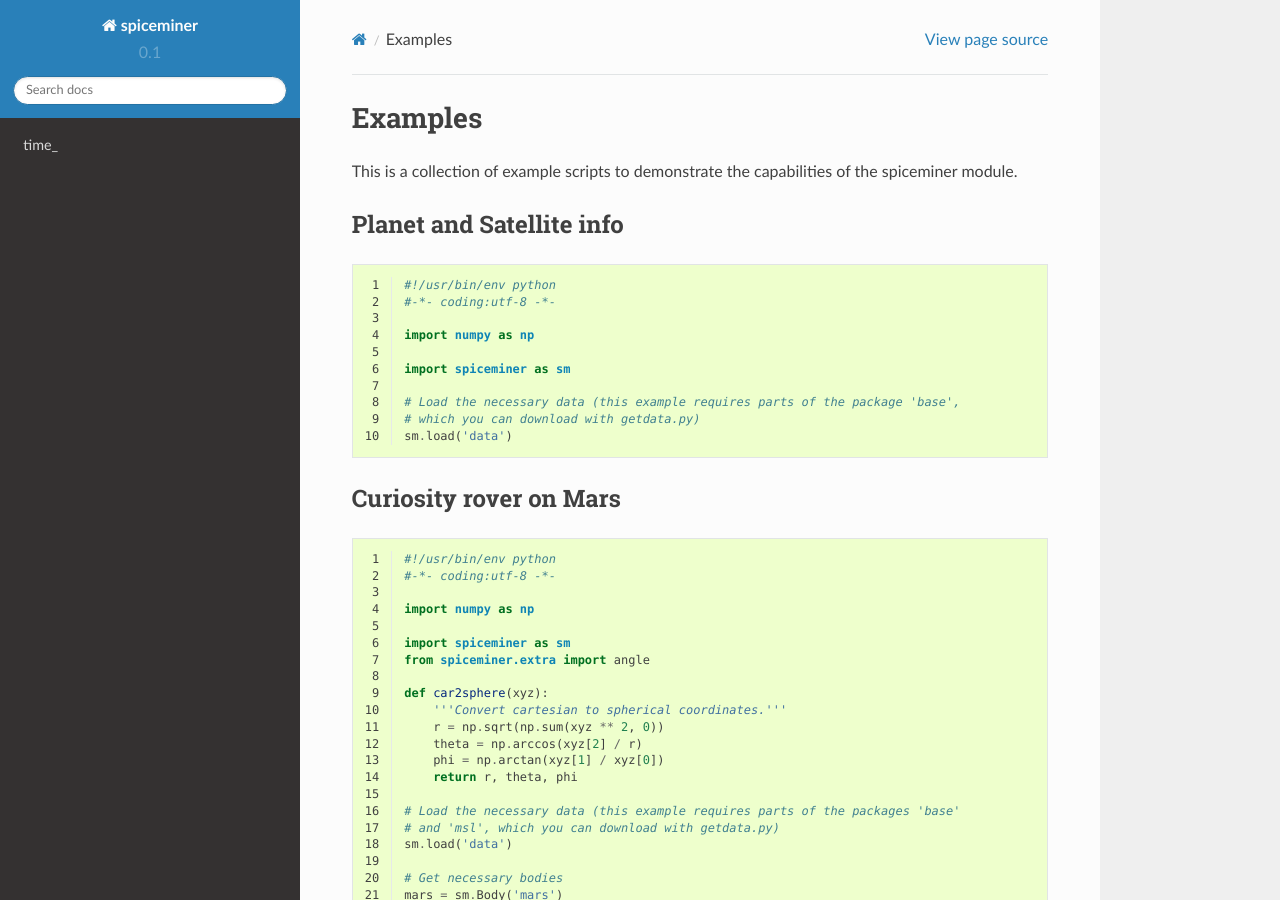
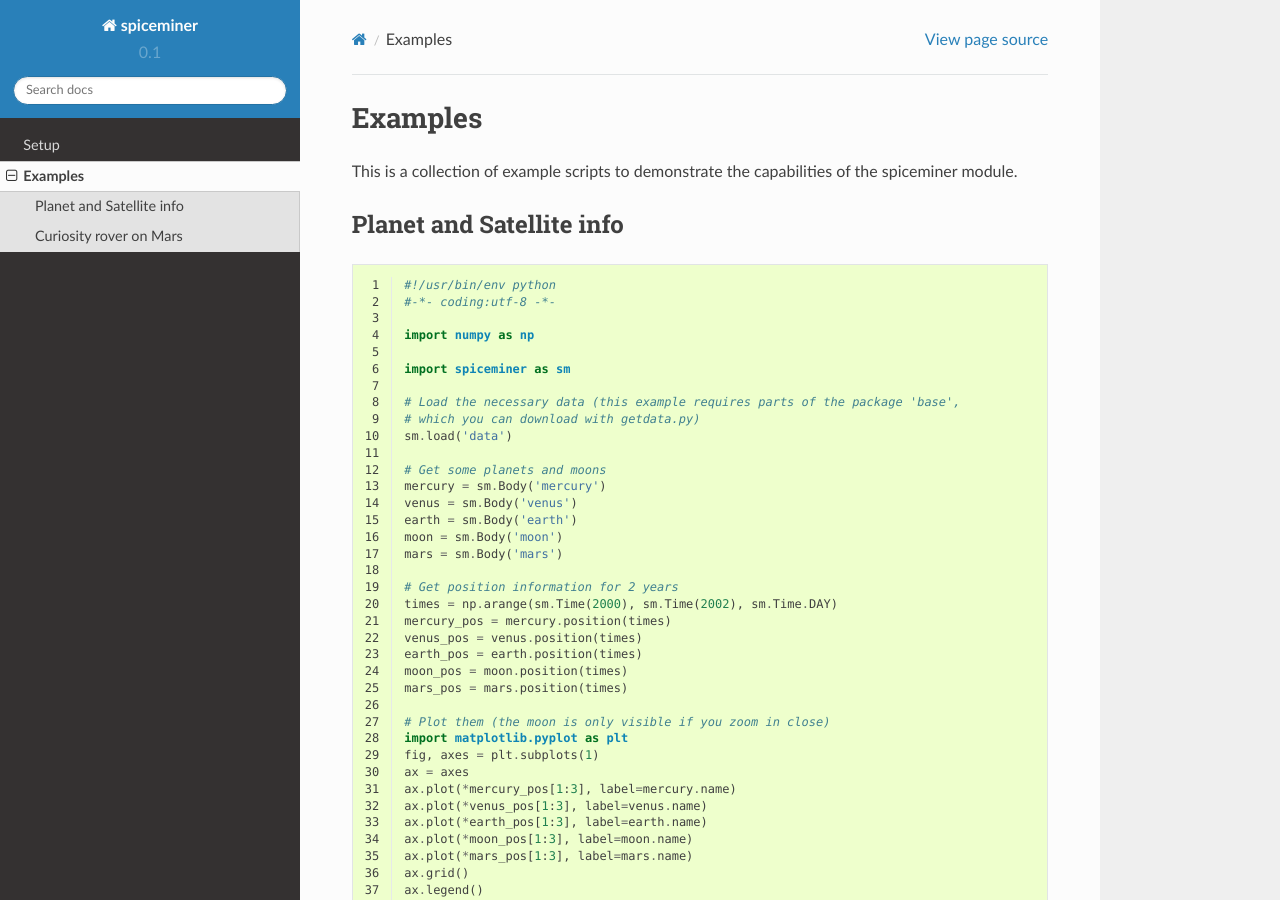
Before and after one commit to DaRasch/spiceminer, a Sphinx documentation site: the page built from docs/source/examples/examples.rst, in a window 1280 px wide and 900 px high. Built offline with Sphinx 7.4.7 and the Read the Docs theme 2.0.0, drawn with Linux system fonts in a browser that asks for light colours; pages that are not in the unit, such as notebooks, are missing from menus; some of the changed text lies outside the part shown.

Commit message:
Update docs.

```diff
--- a/docs/source/examples/examples.rst
+++ b/docs/source/examples/examples.rst
@@ -6,7 +6,6 @@ spiceminer module.
 
 Planet and Satellite info
 =========================
-
 .. literalinclude:: planets.py
     :language: python
     :linenos:
--- a/docs/source/examples/planets.py
+++ b/docs/source/examples/planets.py
@@ -8,3 +8,31 @@ import spiceminer as sm
 # Load the necessary data (this example requires parts of the package 'base',
 # which you can download with getdata.py)
 sm.load('data')
+
+# Get some planets and moons
+mercury = sm.Body('mercury')
+venus = sm.Body('venus')
+earth = sm.Body('earth')
+moon = sm.Body('moon')
+mars = sm.Body('mars')
+
+# Get position information for 2 years
+times = np.arange(sm.Time(2000), sm.Time(2002), sm.Time.DAY)
+mercury_pos = mercury.position(times)
+venus_pos = venus.position(times)
+earth_pos = earth.position(times)
+moon_pos = moon.position(times)
+mars_pos = mars.position(times)
+
+# Plot them (the moon is only visible if you zoom in close)
+import matplotlib.pyplot as plt
+fig, axes = plt.subplots(1)
+ax = axes
+ax.plot(*mercury_pos[1:3], label=mercury.name)
+ax.plot(*venus_pos[1:3], label=venus.name)
+ax.plot(*earth_pos[1:3], label=earth.name)
+ax.plot(*moon_pos[1:3], label=moon.name)
+ax.plot(*mars_pos[1:3], label=mars.name)
+ax.grid()
+ax.legend()
+plt.show(fig)
```
Also changed, not shown: docs/source/index.rst (+3 -8 lines), docs/source/setup.rst (added, +53 -0 lines).
